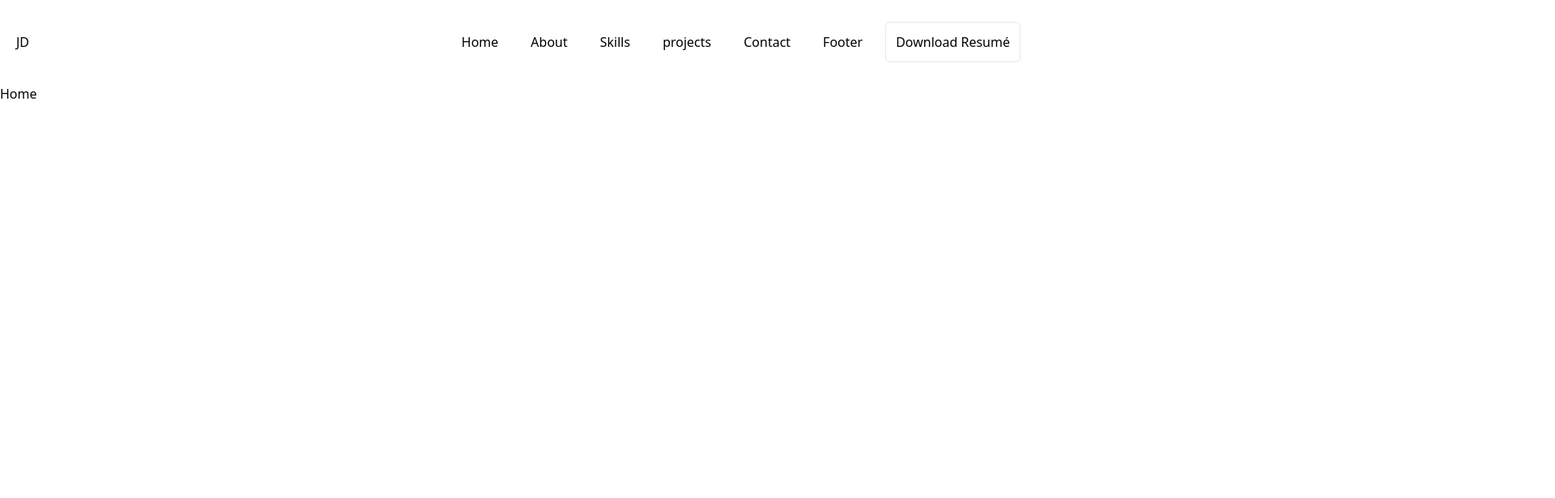
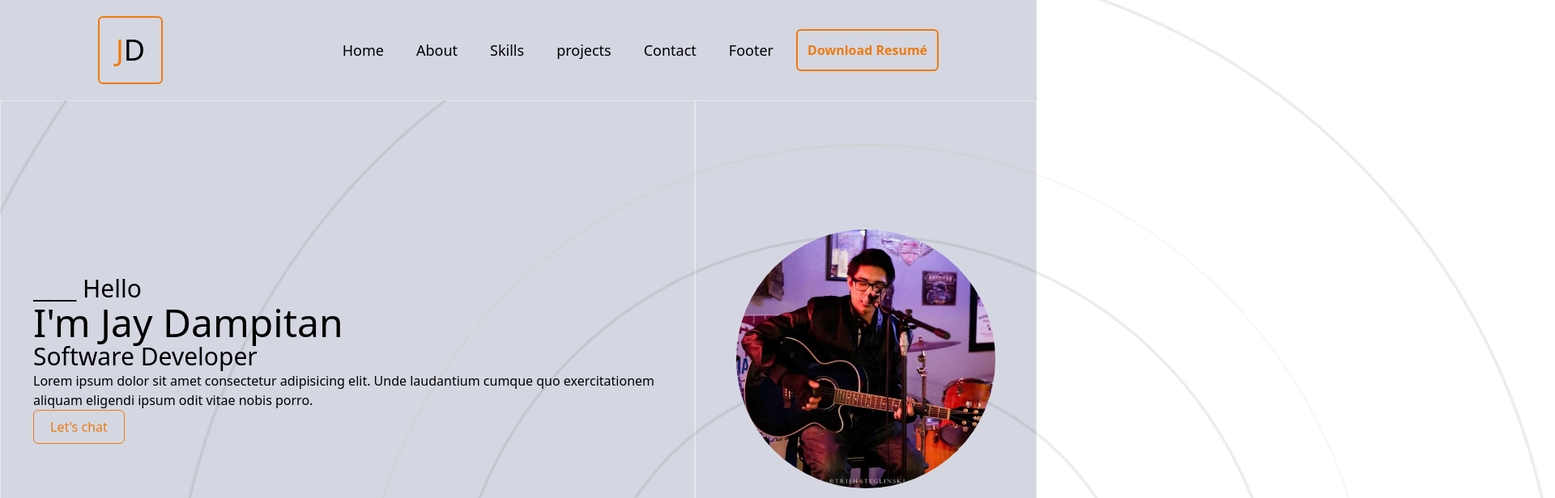
Before and after one commit to JayDampitan/new-portfolio, a Next.js app in the folder my-app/: page / in a window 1280 px wide. Shown: the top 616 px of the page at 81% size, 1920 px wide, since content can reach past the window. Built offline with nearby package versions, Linux system fonts and the light colour scheme.

Commit message:
Initiate Hero Page with left text and Background Circles component on the right. Import image from asset folder created.

```diff
--- /dev/null
+++ b/my-app/assets/data.tsx
@@ -0,0 +1,26 @@
+export const NAV__LINKS = [
+    {
+      path: "/",
+      display: "Home",
+    },
+    {
+      path: "#about",
+      display: "About",
+    },
+    {
+      path: "#skills",
+      display: "Skills",
+    },
+    {
+      path: "#projects",
+      display: "projects",
+    },
+    {
+      path: "#contact",
+      display: "Contact",
+    },
+    {
+      path: "#footer",
+      display: "Footer",
+    },
+  ];
--- /dev/null
+++ b/my-app/components/BackgroundCircles.tsx
@@ -0,0 +1,28 @@
+import React from "react";
+import { motion } from "framer-motion";
+
+type Props = {};
+
+const BackgroundCircles = (props: Props) => {
+  return (
+    <motion.div
+      animate={{
+        scale: [.5, 1, 1, 2, .5],
+        opacity: [0.1, 0.2, 0.4, 0.8, 0.1, 1.0],
+        borderRadius: ["20%", "25%", "50%", "80%", "20%", "20%"]
+      }}
+      transition={{
+        duration: 9,
+      }}
+      className=" flex justify-center items-center"
+    >
+      <div className="absolute border border-[#333333] rounded-full h-[200px] w-[200px] mt-52 animate-ping" />
+      <div className="absolute border border-[#333333] rounded-full h-[300px] w-[300px] mt-52 animate-ping" />
+      <div className="absolute border border-[#333333] rounded-full h-[500px] w-[500px] mt-52 animate-ping" />
+      <div className="absolute border border-[#c8aa6a] rounded-full opacity-20  h-[650px] w-[650px] mt-52 animate-pulse" />
+      <div className="absolute border border-[#333333] rounded-full h-[700px] w-[700px] mt-52 animate-ping" />
+    </motion.div>
+  );
+};
+
+export default BackgroundCircles;
--- a/my-app/components/Header.tsx
+++ b/my-app/components/Header.tsx
@@ -1,52 +1,34 @@
-import React from 'react'
-import Link from "next/link"
+import React from "react";
+import Link from "next/link";
+import { NAV__LINKS } from "../assets/data";
 
-type Props = {}
+type Props = {};
 
 const Header = (props: Props) => {
-    const NAV__LINK = [
-        {
-          path: "/",
-          display: "Home",
-        },
-        {
-          path: "#about",
-          display: "About",
-        },
-        {
-          path: "#skills",
-          display: "Skills",
-        },
-        {
-          path: "#projects",
-          display: "projects",
-        },
-        {
-          path: "#contact",
-          display: "Contact",
-        },
-        {
-          path: "#footer",
-          display: "Footer",
-        },
-      ];
   return (
-    //header-className
-    <header className='sticky p-5 top-0 flex items-center justify-between max-w-7xl mx-auto z-20'>
-        <div>JD</div>
+    //    Left header
+    <header className="sticky p-5 top-0 flex items-center justify-around w-full mx-auto z-20 bg-[#D4D7E1]">
+      <div className="text-4xl rounded-md border-[#EF7A0E] border-2 p-5 flex items-center">
+        <span className="text-[#EF7A0E]">J</span>D
+      </div>
 
-        <div className='flex flex-row items-center'>
-            <ul className='flex flex-row '>
-               {NAV__LINK.map(item => (
-                <Link href={item.path}  className='m-5'>{item.display}</Link>
-               ))}
-            </ul>
+    {/* Right Header */}
+    {/* Links section */}
+      <div className="flex flex-row items-center">
+        <ul className="flex flex-row ">
+          {NAV__LINKS.map((item) => (
+            <Link href={item.path} className="m-5 text-lg">
+              {item.display}
+            </Link>
+          ))}
+        </ul>
+    {/* Resumé section */}
+        <div className="p-3 rounded-md border-2 border-[#EF7A0E] text-[#EF7A0E] font-semibold ml-2">
+          Download Resumé
+        </div>
+      </div>
+    </header>
+  );
+};
 
-            <div className='p-3 rounded-md border ml-2'>Download Resumé</div>
-        </div>
-
-    </header>
-  )
-}
-
-export default Header
+export default Header;
--- a/my-app/components/Hero.tsx
+++ b/my-app/components/Hero.tsx
@@ -1,11 +1,44 @@
-import React from 'react'
+import React from "react";
+import Link from "next/link";
+import BackgroundCircles from "./BackgroundCircles";
+import Image from "next/image"
+import self from "../assets/portfolio.jpg"
 
-type Props = {}
+type Props = {};
 
 const Hero = (props: Props) => {
   return (
-    <div className='h-screen'>Home</div>
-  )
-}
+    <div className="h-screen flex flex-col-reverse w-full bg-[#D4D7E1] [#EF7A0E]  xl:flex-row">
+      {/* Left Hero Section */}
+      <div className="border w-full h-[80%] flex flex-col items-start pl-10 justify-center">
+        <h3 className="text-3xl">
+          <span>____</span> Hello
+        </h3>
+        <h2 className="text-5xl">I'm Jay Dampitan</h2>
+        <h3 className="text-3xl">Software Developer</h3>
+        <p className="max-w-[800px]">
+          Lorem ipsum dolor sit amet consectetur adipisicing elit. Unde
+          laudantium cumque quo exercitationem aliquam eligendi ipsum odit vitae
+          nobis porro.
+        </p>
+        <Link
+          className="border border-[#EF7A0E] text-[#EF7A0E] py-2 px-5 rounded-md"
+          href="#contact"
+        >
+          {" "}
+          Let's chat
+        </Link>
+      </div>
 
-export default Hero
+      {/* Right Hero Section */}
+      <div className="flex w-full items-center justify-center border xl:w-[50%] h-[80%]">
+        <div className="relative">
+          <Image className="h-80 w-80 rounded-full" src={self} alt="" />
+          <BackgroundCircles />
+        </div>
+      </div>
+    </div>
+  );
+};
+
+export default Hero;
--- a/my-app/package.json
+++ b/my-app/package.json
@@ -15,6 +15,7 @@
     "@types/react-dom": "18.0.10",
     "eslint": "8.31.0",
     "eslint-config-next": "13.1.1",
+    "framer-motion": "^8.4.2",
     "next": "13.1.1",
     "react": "18.2.0",
     "react-dom": "18.2.0",
```
Also changed, not shown: my-app/assets/portfolio.jpg (added), 1 other file (tests, documents, lock files or other folders).
